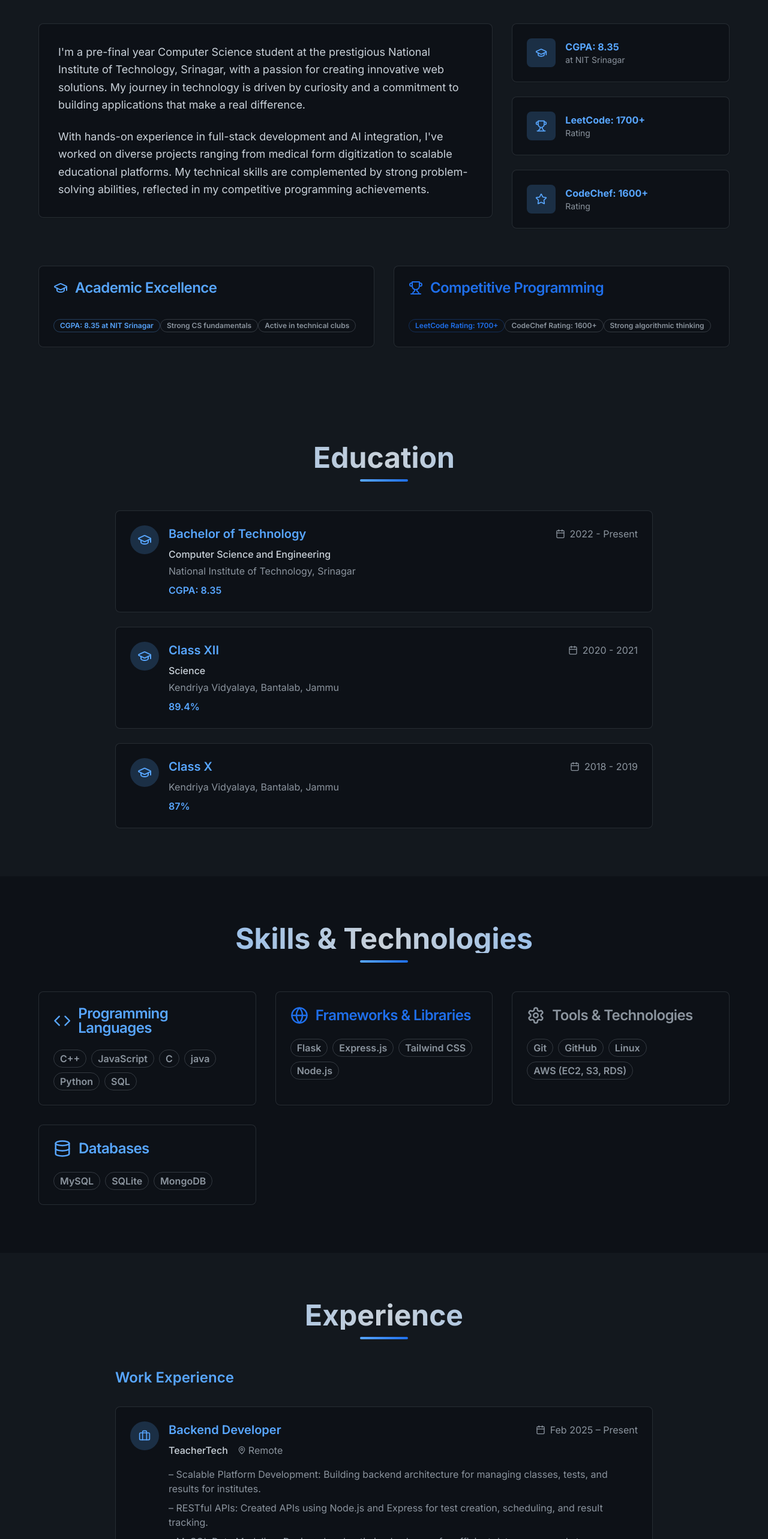
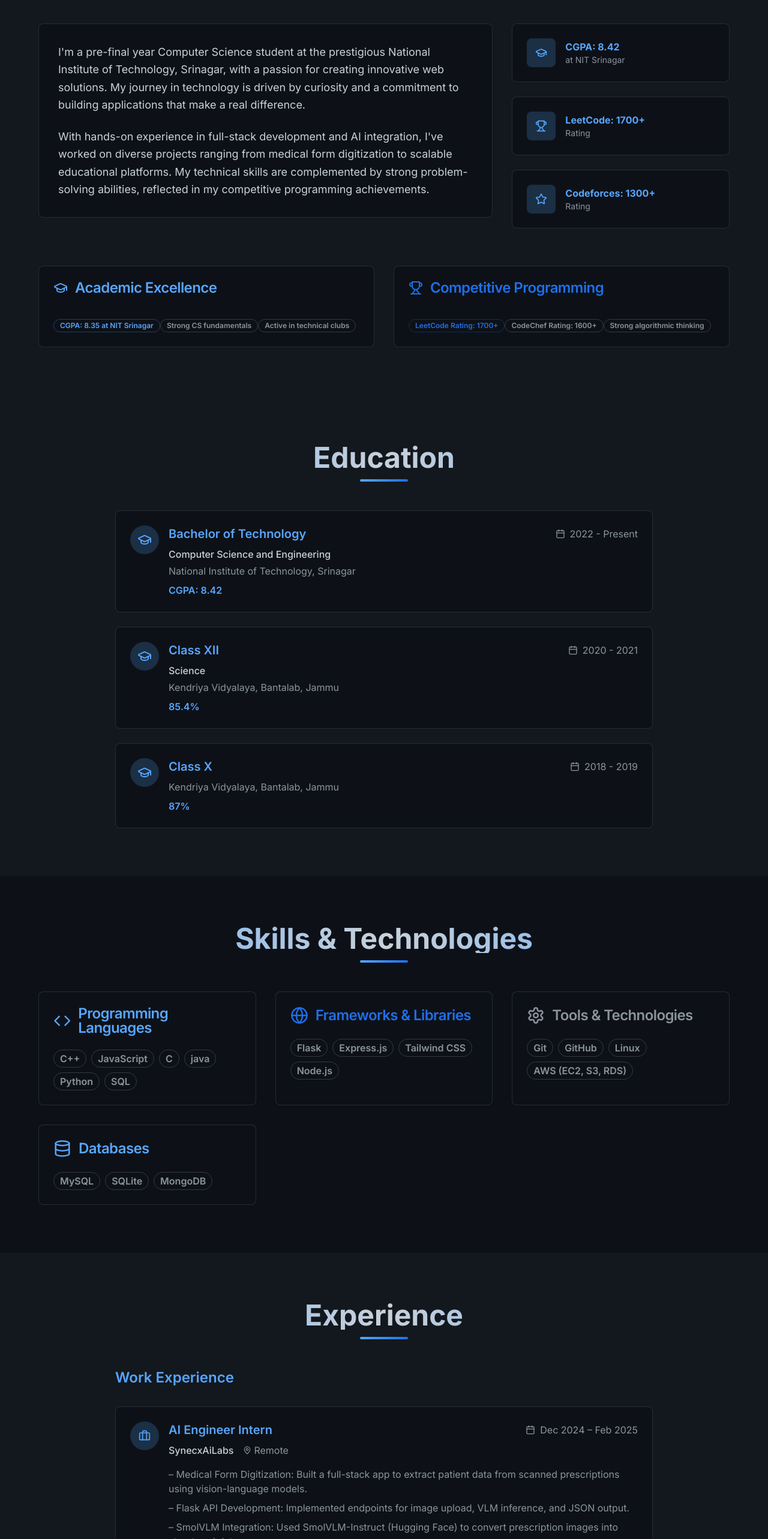
Before and after one commit to Deepak6204/deepakydv.me, a React (Vite) app: page / in a window 1280 px wide. Shown: the part 953-3519 px from the top of the page at 60% size. Built offline with nearby package versions, Linux system fonts and the light colour scheme.

Commit message:
minor updates in details

```diff
--- a/src/components/About.tsx
+++ b/src/components/About.tsx
@@ -4,7 +4,7 @@ import { GraduationCap, Trophy, Star } from 'lucide-react';
 
 const About = () => {
   const achievements = [
-    { icon: GraduationCap, title: "CGPA: 8.35", subtitle: "at NIT Srinagar" },
+    { icon: GraduationCap, title: "CGPA: 8.42", subtitle: "at NIT Srinagar" },
     {
       icon: Trophy,
       title: "LeetCode: 1700+",
@@ -13,9 +13,9 @@ const About = () => {
     },
     {
       icon: Star,
-      title: "CodeChef: 1600+",
+      title: "Codeforces: 1300+",
       subtitle: "Rating",
-      link: "https://www.codechef.com/users/deepak5327",
+      link: "https://codeforces.com/profile/deepak0611",
     },
   ];
 
--- a/src/components/Education.tsx
+++ b/src/components/Education.tsx
@@ -8,14 +8,14 @@ const Education = () => {
       field: "Computer Science and Engineering",
       institution: "National Institute of Technology, Srinagar",
       year: "2022 - Present",
-      grade: "CGPA: 8.35",
+      grade: "CGPA: 8.42",
     },
     {
       degree: "Class XII",
       field: "Science",
       institution: "Kendriya Vidyalaya, Bantalab, Jammu",
       year: "2020 - 2021",
-      grade: "89.4%"
+      grade: "85.4%"
     },
     {
       degree: "Class X",
--- a/src/components/Experience.tsx
+++ b/src/components/Experience.tsx
@@ -3,18 +3,6 @@ import { Briefcase, Calendar, MapPin } from 'lucide-react';
 
 const Experience = () => {
   const experiences = [
-    {
-      title: "Backend Developer",
-      company: "TeacherTech",
-      location: "Remote",
-      period: "Feb 2025 – Present",
-      description: [
-        "Scalable Platform Development: Building backend architecture for managing classes, tests, and results for institutes.",
-        "RESTful APIs: Created APIs using Node.js and Express for test creation, scheduling, and result tracking.",
-        "MySQL Data Modeling: Designed and optimized schemas for efficient data access and storage."
-      ],
-      technologies: ["Node.js", "Express.js", "MySQL", "REST API"]
-    },
     {
       title: "AI Engineer Intern",
       company: "SynecxAiLabs",
@@ -28,7 +16,20 @@ const Experience = () => {
         "SQLite Storage: Used SQLite for lightweight storage and quick access to structured medical data."
       ],
       technologies: ["Flask", "Python", "AI/ML", "Tailwind CSS", "SQLite", "Hugging Face"]
+    },
+    {
+      title: "Research Intern",
+      company: "National Institute of Technology (NIT) Patna",
+      location: "On-site",
+      period: "Dec 2023 – Feb 2024",
+      description: [
+        "Deep Learning Research: Worked on skin cancer image classification using deep learning for early cancer detection.",
+        "Model Implementation: Implemented the P2P-Net model with a ResNet50 backbone and FPN to capture global and local image features.",
+        "Performance Optimization: Achieved 94.76% accuracy on a benchmark skin cancer dataset (HAM10000)."
+      ],
+      technologies: ["Python", "PyTorch", "CNN", "ResNet50", "FPN"]
     }
+
   ];
 
   return (
```
